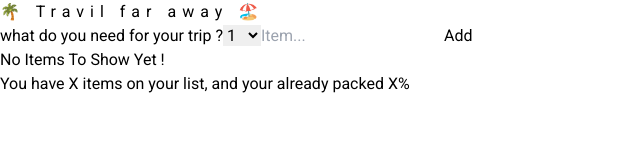
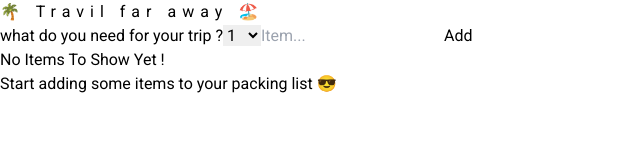
Before and after one commit to Mohamed-Gamal-22/travil-far-away, a React (Vite) app: page / in a window 1280 px wide. Shown: the top 162 px of the page, without its empty margins (0-640 px from the left). Built offline with nearby package versions, Linux system fonts and the light colour scheme; the HTML template or start-up script is replaced by a standard one.

Commit message:
finish state component with derived state

```diff
--- a/src/App.jsx
+++ b/src/App.jsx
@@ -39,7 +39,7 @@ export default function App() {
           deleteItem={deleteItem}
           setItems={setItems}
         />
-        <Stats />
+        <Stats items={items} />
       </div>
     </>
   );
--- a/src/components/Form/Form.jsx
+++ b/src/components/Form/Form.jsx
@@ -4,6 +4,8 @@ export default function Form({ handleAdd }) {
   // to make controlled element like input => 3 steps => state, value, onChange
   const [desc, setdesc] = useState("");
   const [quantity, setquantity] = useState(1);
+
+
 
   function handleSubmit(e) {
     e.preventDefault();
--- a/src/components/Stats/Stats.jsx
+++ b/src/components/Stats/Stats.jsx
@@ -1,9 +1,24 @@
 import React from "react";
 
-export default function Stats() {
+export default function Stats({ items }) {
+  if (!items.length) {
+    return (
+      <footer className="text-center font-semibold bg-[#4C191B] p-3 text-[#ECFFF8]">
+        Start adding some items to your packing list 😎
+      </footer>
+    );
+  }
+
+  const numberOfItems = items.length;
+  const packedNumber = items.filter((item) => item.packed).length;
+
   return (
     <footer className="text-center font-semibold bg-[#4C191B] p-3 text-[#ECFFF8]">
-      You have X items on your list, and your already packed X%
+      {Math.round((packedNumber / numberOfItems) * 100) == 100
+        ? "You Ready To Travil ✈️ have a nice trip"
+        : `You have ${numberOfItems} items on your list, and your already packed
+      ${packedNumber} item (
+      ${Math.round((packedNumber / numberOfItems) * 100) || 0})%`}
     </footer>
   );
 }
```
